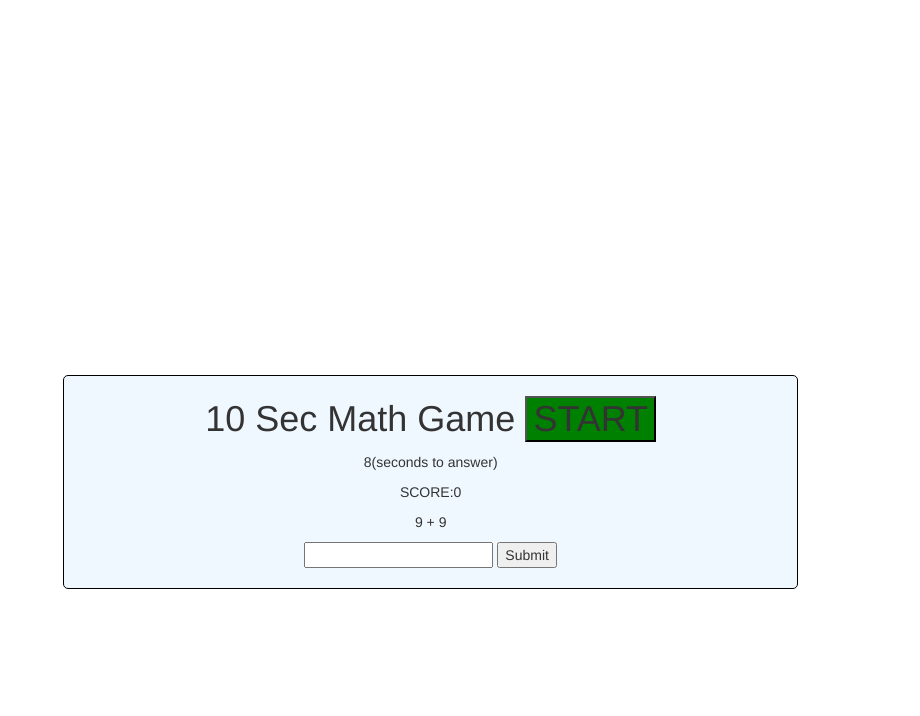
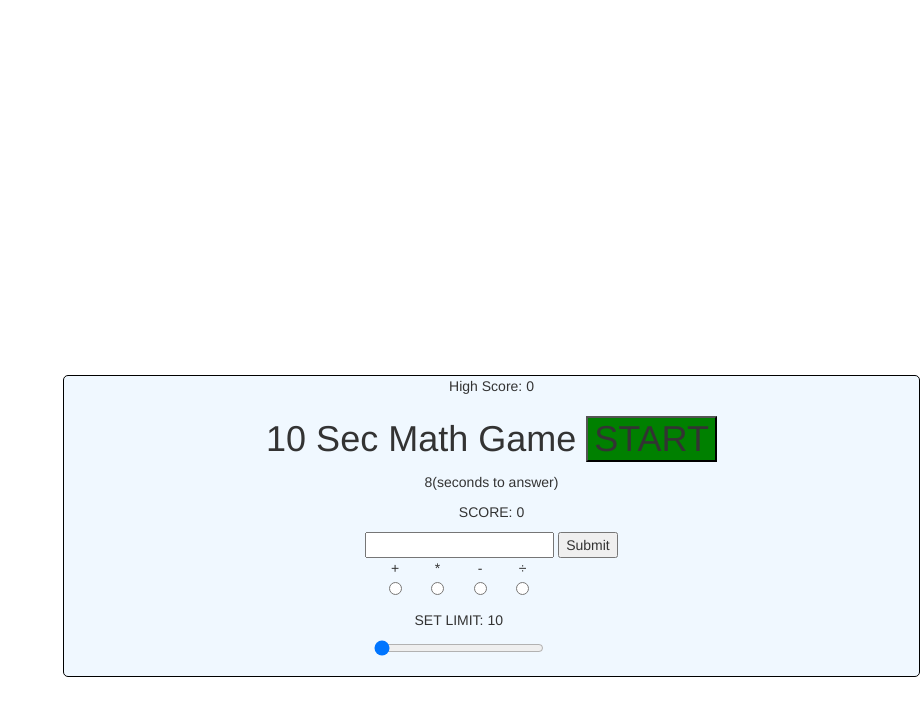
Before and after one commit to bolutiwiodulaja/10-Seconds-Math-Game, a plain HTML site: page index.html in a window 1280 px wide. Both pictures are taken after a click on the button "START". Shown: the top 716 px of the page, without its empty margins (360-1280 px from the left). Drawn offline with nearby package versions, Linux system fonts and the light colour scheme.

Commit message:
Final Commit 2

```diff
--- a/index.html
+++ b/index.html
@@ -12,20 +12,37 @@
   <body>
     <div class="container-fluid">
       <div class="row">
-        <div class="col-xl-12 mx-md-auto">
+        <div class="col-xl-12">
           <div class="row">
             <div class="col-xs-12">
+              <p>High Score: <span id="highScore">0</span></p>
               <h1 class="heading">10 Sec Math Game  <button id="start" type="btn">START</button></h1>
               <p><span id="timer">10 </span>(seconds to answer)</p>
-          <p>SCORE:<span id="tally">0 </span></p>
+              <p>SCORE: <span id="tally">0 </span></p>
               <div id="equation">
               </div>
             </div>
             <div class="col-xs-12">
-
               <input id="answer" type="number" placehodler="type answer"/>
               <button id="submit" type="btn">Submit</button>
-
+            </div>
+            <div class="col-xs-12 gameSelection">
+              <div class="col-xs-3">
+                <p>+ <input id="addition"  type="radio"/></p>
+              </div>
+              <div class="col-xs-3">
+                <p>* <input id="multiplication"  type="radio"/></p>
+              </div>
+              <div class="col-xs-3">
+                <p>- <input id="subtraction"  type="radio"/></p>
+              </div>
+              <div class="col-xs-3">
+                <p>÷ <input id="division"  type="radio"/></p>
+              </div>
+              <div class="slide">
+                <p>SET LIMIT: <span id="sliderTally"></span></p>
+                <input id="slider" type="range" min="10" value="10" max="50" step="10">
+              </div>
             </div>
           </div>
         </div>
--- a/index.js
+++ b/index.js
@@ -5,32 +5,84 @@ var submit = document.getElementById('submit');
 var timerSpan = document.getElementById('timer');
 var start = document.getElementById('start');
 var restart = document.getElementById('restart');
-var p = document.getElementsByTagName('p');
+var addition = document.getElementById('addition');
+var multiplication = document.getElementById('multiplication');
+var subtraction = document.getElementById('subtraction');
+var division = document.getElementById('division');
+var slider = document.getElementById('slider');
+var sliderTally = document.getElementById('sliderTally');
+var highScore = document.getElementById('highScore');
 
   var runMathGame = function() {
 
   var answer;
   var seconds = 10;
   var score = 0;
+  var currentHighScore = 0;
+
+  var updateSliderInput = function() {
+    sliderTally.innerHTML = slider.value;
+  }
+  slider.addEventListener('input', updateSliderInput);
+  updateSliderInput();
 
   var equationGenerator = function () {
     var arr = [];
-   var randomNum1 = Math.floor(Math.random() * 10);
-   var randomNum2 = Math.floor(Math.random() * 10);
+    var randomNum1 = Math.floor(Math.random() * slider.value);
+    var randomNum2 = Math.floor(Math.random() * slider.value);
 
     arr.push(randomNum1, randomNum2);
+    var p = document.createElement("p");
+
+    if(addition.checked === true) {
       answer = arr[0] + arr[1];
-
-   var p = document.createElement("p");
       var askEquation = randomNum1 + ' + ' + randomNum2;
       p.textContent = askEquation;
       equation.appendChild(p);
+      }
+
+
+    if(multiplication.checked === true) {
+      answer = arr[0] * arr[1];
+      var askEquation = randomNum1 + ' * ' + randomNum2;
+      p.textContent = askEquation;
+      equation.appendChild(p);
+    }
+
+    if(subtraction.checked === true) {
+      answer = arr[0] - arr[1];
+      var askEquation = randomNum1 + ' - ' + randomNum2;
+      p.textContent = askEquation;
+      equation.appendChild(p);
+    }
+
+    if(division.checked === true) {
+      answer = arr[0] / arr[1];
+      var askEquation = randomNum1 + ' / ' + randomNum2;
+      p.textContent = askEquation;
+      equation.appendChild(p);
+    }
     return equation;
   }
 
    var scoreUpdate = function() {
      score++;
      tally.innerHTML = score;
+   }
+
+   var input = function () {
+    while (seconds > 0){
+      if (playerInput.value == Math.abs(Math.round(answer))) {
+        equation.innerHTML = '';
+        playerInput.value = '';
+        scoreUpdate();
+        equationGenerator();
+        seconds++;
+        break;
+      } else {
+        break;
+      }
+    }
    }
 
    var playGame = function(){
@@ -41,28 +93,25 @@ var p = document.getElementsByTagName('p');
           if(seconds === 0){
             clearInterval(startTimer);
             seconds = 10;
-            score = 0;
             tally.innerHTML = 0;
             equation.innerHTML = '';
+            if(currentHighScore < score) {
+              currentHighScore = score;
+              highScore.innerHTML = currentHighScore;
+            }
           }
         }, 1000);
       });
 
       submit.addEventListener('click', function() {
-        while (seconds > 0){
-          if (playerInput.value == answer) {
-            equation.innerHTML = '';
-            playerInput.value = '';
-            scoreUpdate();
-            equationGenerator();
-            seconds++;
-            break;
-          } else {
-            break;
-          }
-        }
+        input();
       });
 
+      window.addEventListener('keyup', function(e) {
+        if(e.key === 'Enter') {
+          input();
+        }
+      })
    }
    playGame();
   }
--- a/style.css
+++ b/style.css
@@ -29,3 +29,14 @@ body {
 #start:active {
   background-color: green;
 }
+
+.gameSelection {
+  width: 200px;
+
+}
+
+.gameSelection {
+  width: 200px;
+  position: relative;
+  left: 35%;
+}
```
Lines whose indentation alone changed are shown as unchanged.
